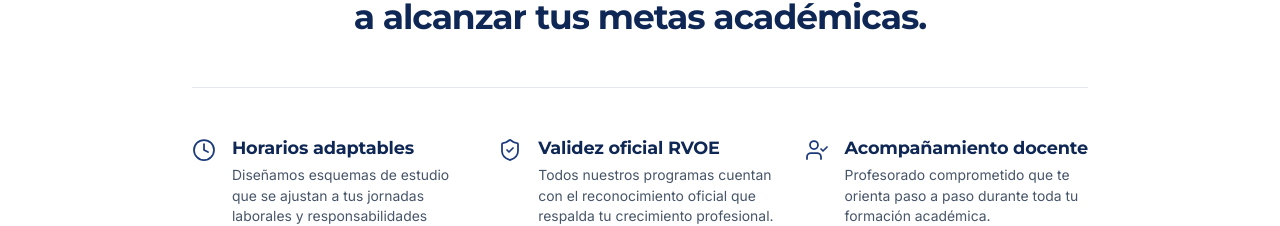
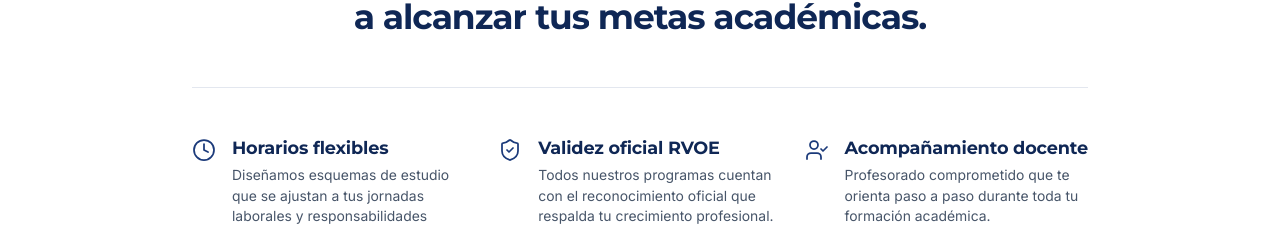
Before and after one commit to dmytro-webild/b02179c9-55a4-4431-96fc-35acbd36f5d2, a React (Vite) app: page /nosotros in a window 1280 px wide. Shown: the part 10999-11225 px from the top of the page. Built offline with nearby package versions, Linux system fonts and the light colour scheme.

Commit message:
Webild agent: <TARGET_ELEMENT> The user selected one element (not the whol

```diff
--- a/src/pages/NosotrosPage.tsx
+++ b/src/pages/NosotrosPage.tsx
@@ -1171,7 +1171,7 @@ export default function NosotrosPage() {
           items={[
             {
               icon: "Clock",
-              title: "Horarios adaptables",
+              title: "Horarios flexibles",
               description: "Diseñamos esquemas de estudio que se ajustan a tus jornadas laborales y responsabilidades personales."
             },
             {
```
